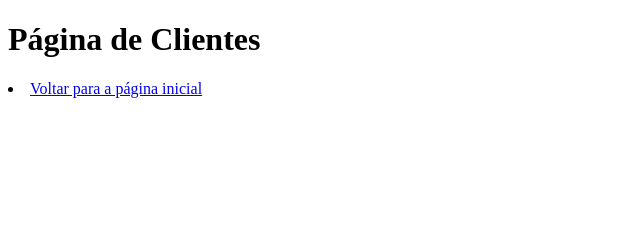
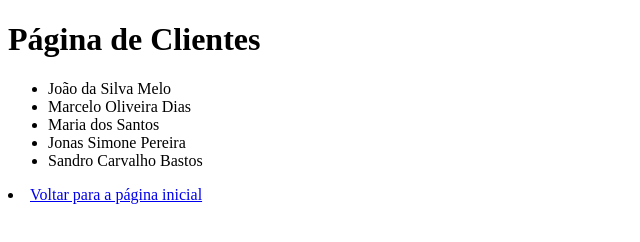
Before and after one commit to ElitonCruvinel/githubdesafio1, a plain HTML site: page clientes.html in a window 1280 px wide. Shown: the whole page, without its empty margins (0-640 px from the left). Drawn offline with Linux system fonts and the light colour scheme.

Commit message:
Adicionada a lista de clientes

```diff
--- a/clientes.html
+++ b/clientes.html
@@ -8,6 +8,15 @@
   </head>
   <body>
     <h1>Página de Clientes</h1>
+
+    <ul>
+      <li>João da Silva Melo</li>
+      <li>Marcelo Oliveira Dias</li>
+      <li>Maria dos Santos</li>
+      <li>Jonas Simone Pereira</li>
+      <li>Sandro Carvalho Bastos</li>
+    </ul>
+
     <li><a href="index.html">Voltar para a página inicial</a></li>
   </body>
 </html>
```
